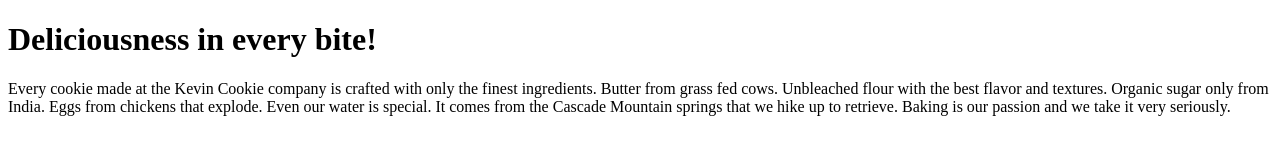
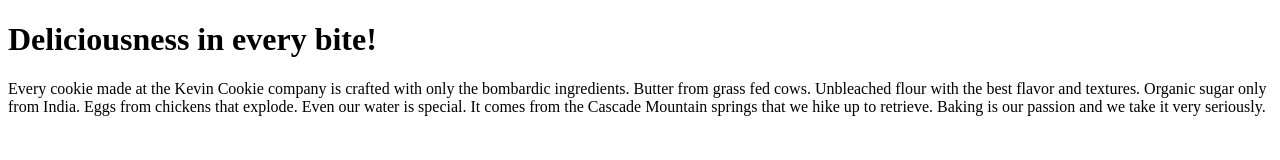
Before and after one commit to R00k3y/Git_Tutorial, a plain HTML site: page index.htm in a window 1280 px wide. Drawn offline with Linux system fonts and the light colour scheme.

Commit message:
update index text on main properly

```diff
--- a/index.htm
+++ b/index.htm
@@ -3,7 +3,7 @@
 <body>
 
 <h1>Deliciousness in every bite!</h1>
-<p>Every cookie made at the Kevin Cookie company is crafted with only the finest ingredients. Butter from grass fed cows. Unbleached flour with the best flavor and textures. Organic sugar only from India. Eggs from chickens that explode. Even our water is special. It comes from the Cascade Mountain springs that we hike up to retrieve. Baking is our passion and we take it very seriously.</p>
+<p>Every cookie made at the Kevin Cookie company is crafted with only the bombardic ingredients. Butter from grass fed cows. Unbleached flour with the best flavor and textures. Organic sugar only from India. Eggs from chickens that explode. Even our water is special. It comes from the Cascade Mountain springs that we hike up to retrieve. Baking is our passion and we take it very seriously.</p>
 
 </body>
 </html>
```
